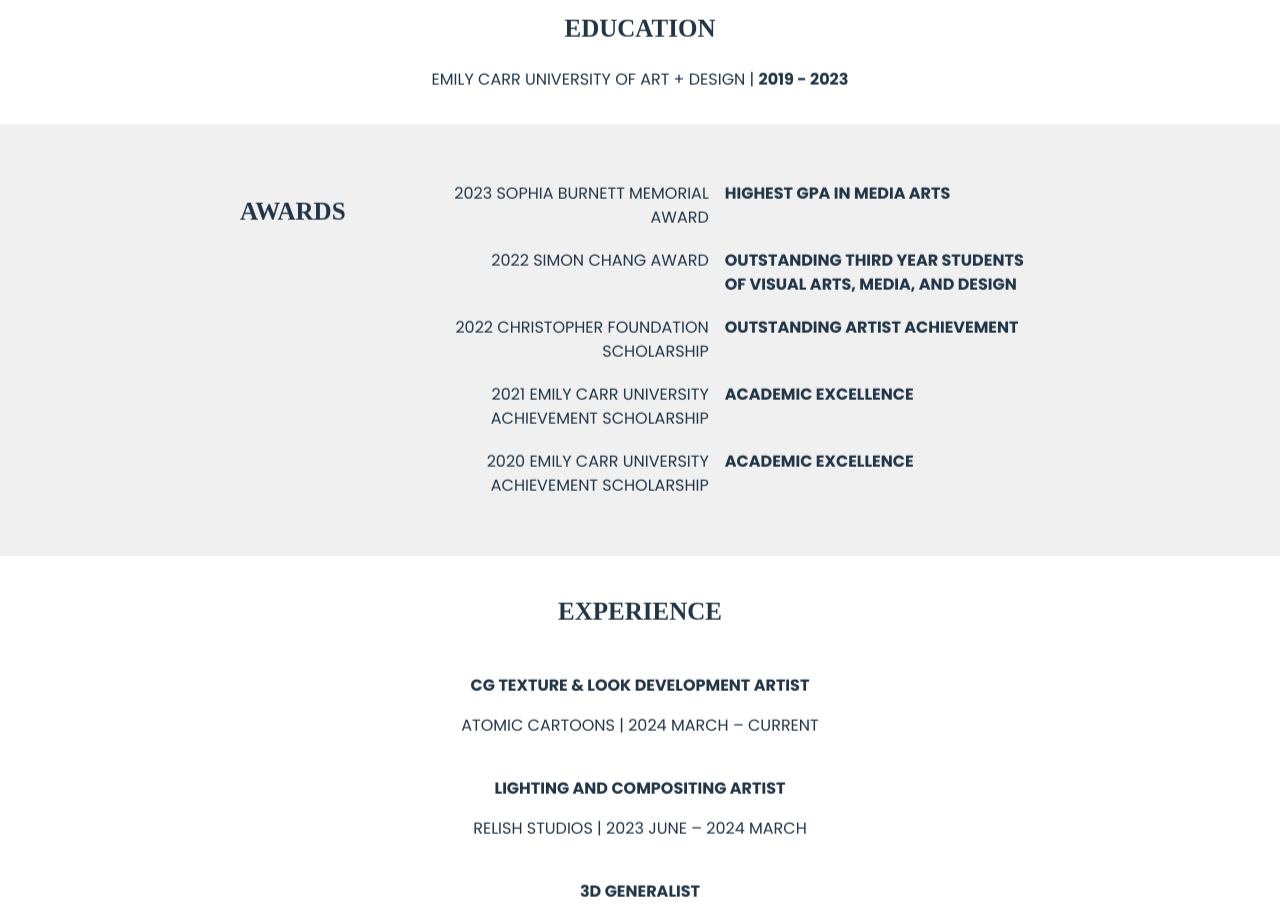
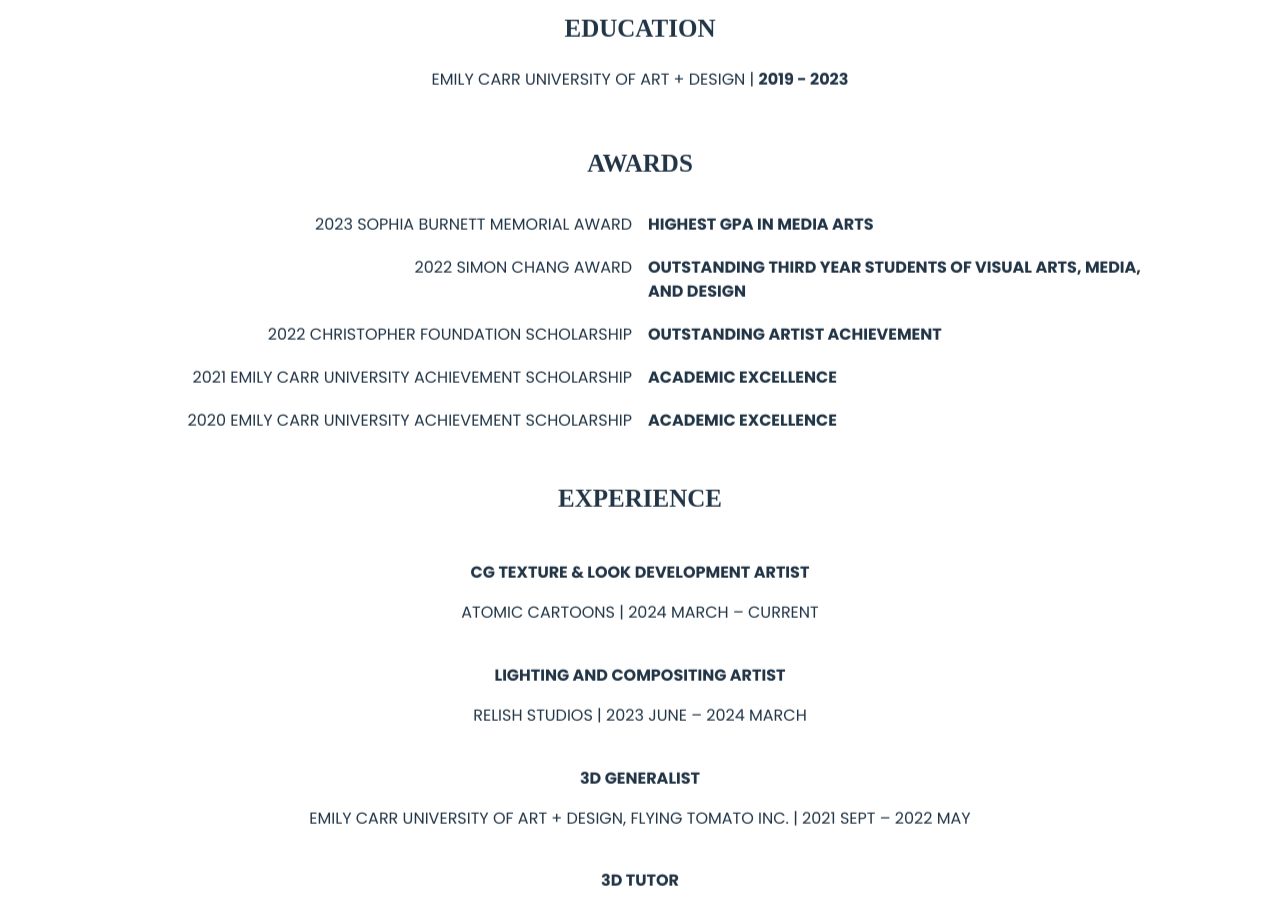
Before and after one commit to Anica1004/Sophia_Website, a React (Vite) app: page /resume in a window 1280 px wide. Shown: the part 940-1850 px from the top of the page. Built offline with nearby package versions, Linux system fonts and the light colour scheme.

Commit message:
renamed duplicate css class

```diff
--- a/src/pages/CGAnimated.css
+++ b/src/pages/CGAnimated.css
@@ -60,7 +60,7 @@
     align-items: flex-start;
 }
 
-.awards{
+.cg-awards{
     width: 100%;
     box-sizing: border-box;
     display: flex;
@@ -148,7 +148,7 @@
     .banner-text {
         padding: 4rem 16rem;
       }
-      .awards{
+      .cg-awards{
         padding: 3rem 15rem;
         display: flex;
         flex-direction: row;
--- a/src/pages/CGAnimated.jsx
+++ b/src/pages/CGAnimated.jsx
@@ -50,7 +50,7 @@ export default function CGAnimated(){
         <p>is a CG Animated short I directed and produced in my fourth year of Emily Carr University of Art + Design.</p>
         </div>
         </div>
-       <div className="awards page-enter">
+       <div className="cg-awards page-enter">
             <div className="component">
                 <div className="germany-award">
                 <p>This film has been screened in <strong>up-and-coming 2023 International Film Festival Hannover in Germany</strong></p>
```
